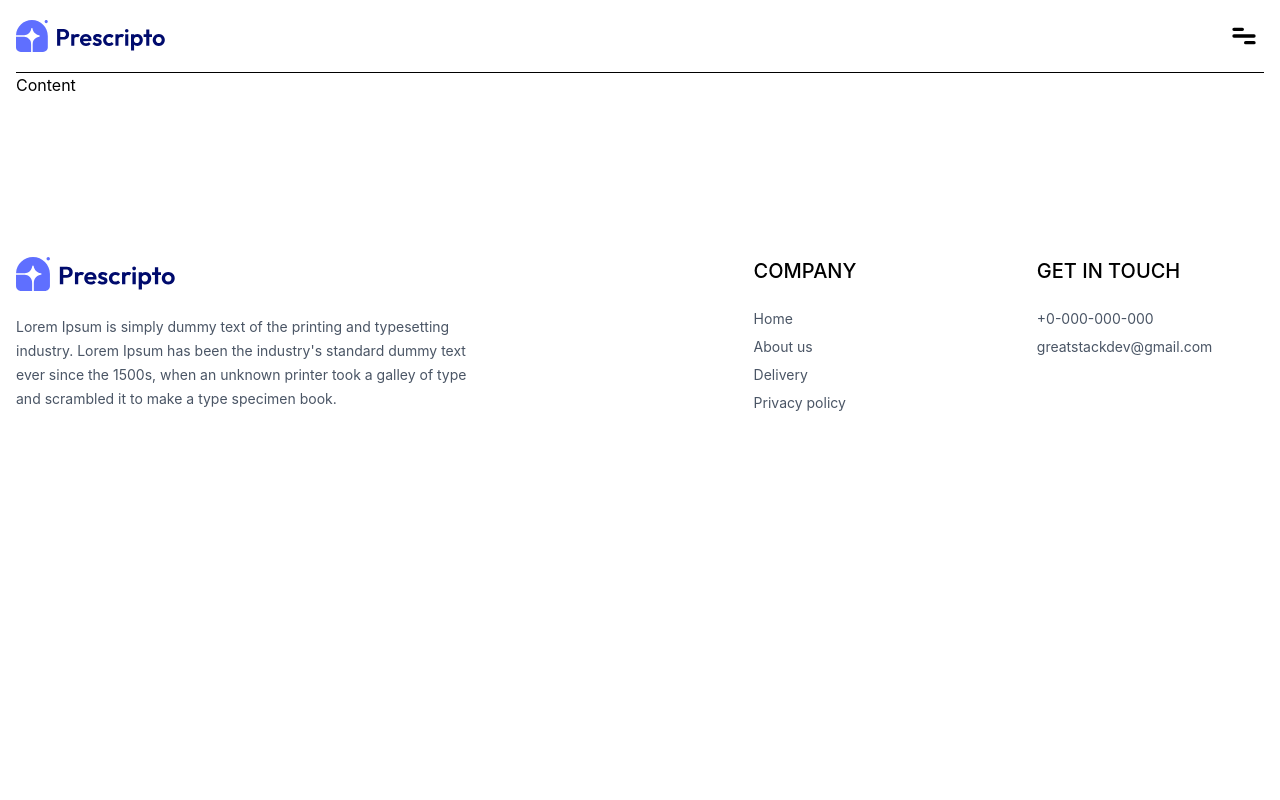
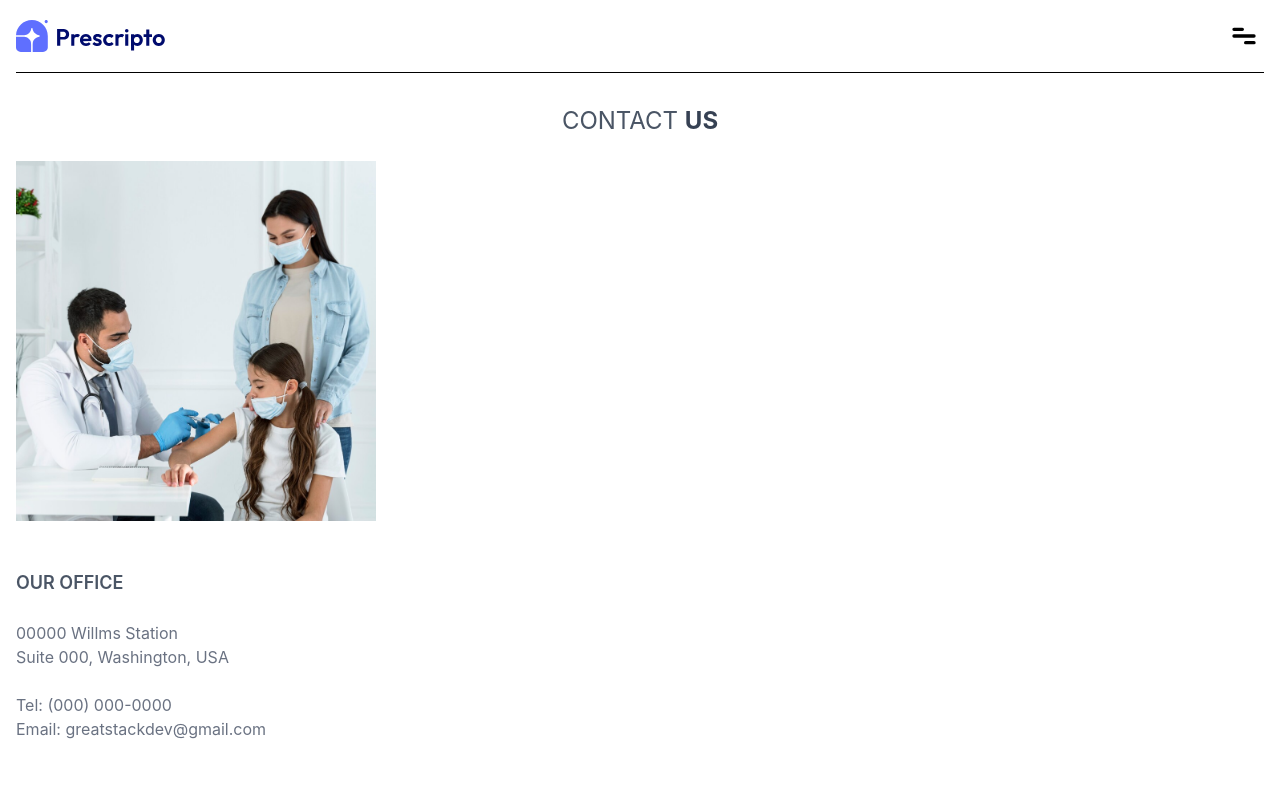
Before and after one commit to elmira1385/prescripto-react, a React (Vite) app: page /Content in a window 1280 px wide. Shown: the top 800 px of the page. Built offline with nearby package versions, Linux system fonts and the light colour scheme.

Commit message:
contactus  were added

```diff
--- a/src/pages/Content.tsx
+++ b/src/pages/Content.tsx
@@ -1,9 +1,23 @@
-import React from 'react'
-
+import contactUs from "../images/contactUs.png";
 const Content = () => {
   return (
-    <div>Content</div>
-  )
-}
+    <div className="flex flex-col justify-center gap-6 ">
+      <p className="text-2xl text-center text-gray-600 pt-8">
+        CONTACT <span className="text-gray-700 font-bold">US</span>
+      </p>
+      <img className="w-full md:max-w-90" src={contactUs} alt="contactUs" />
+      <div className="flex flex-col justify-center items-start gap-6 pt-6">
+        <p className=" font-semibold text-lg text-gray-600">OUR OFFICE</p>
+        <p className=" text-gray-500">
+          00000 Willms Station <br /> Suite 000, Washington, USA
+        </p>
+        <p className=" text-gray-500">
+          Tel: (000) 000-0000 <br /> Email: greatstackdev@gmail.com
+        </p>
 
-export default Content
+      </div>
+    </div>
+  );
+};
+
+export default Content;
```
Also changed, not shown: src/images/contactUs.png (added).
